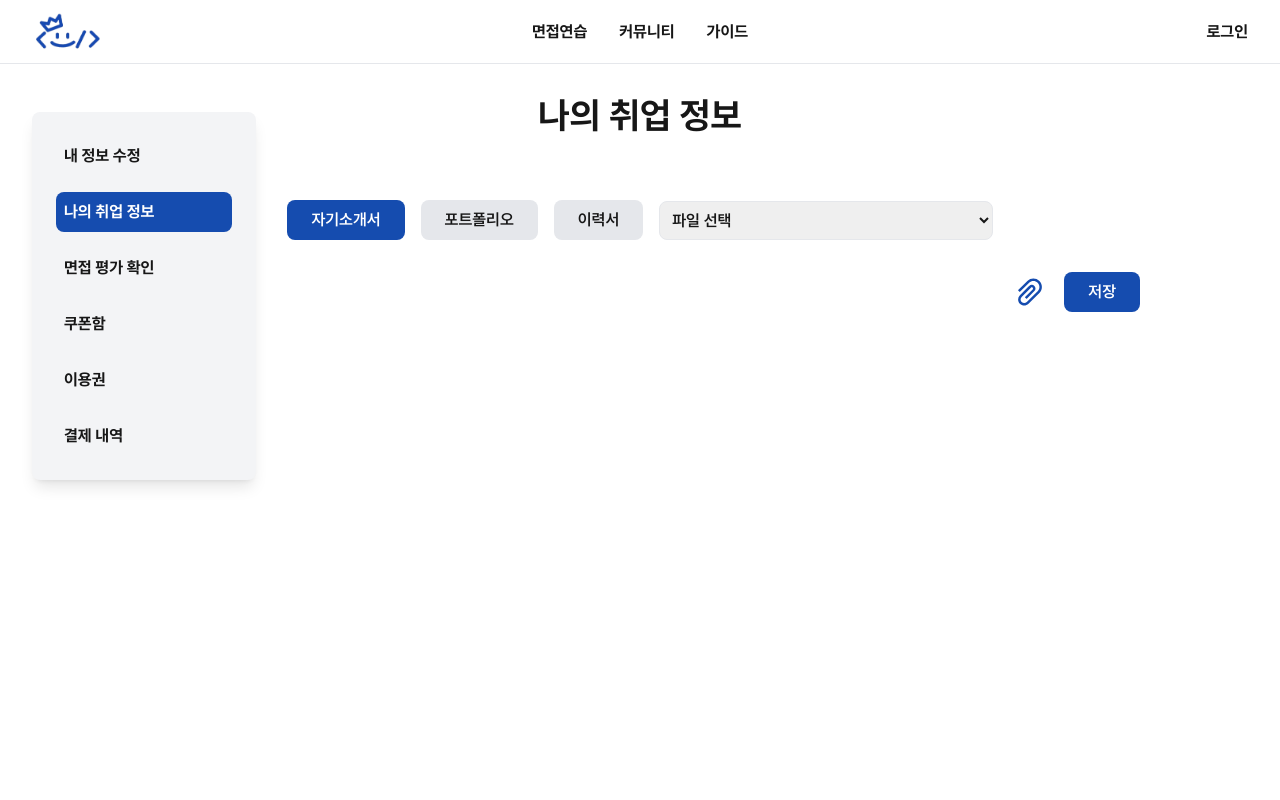
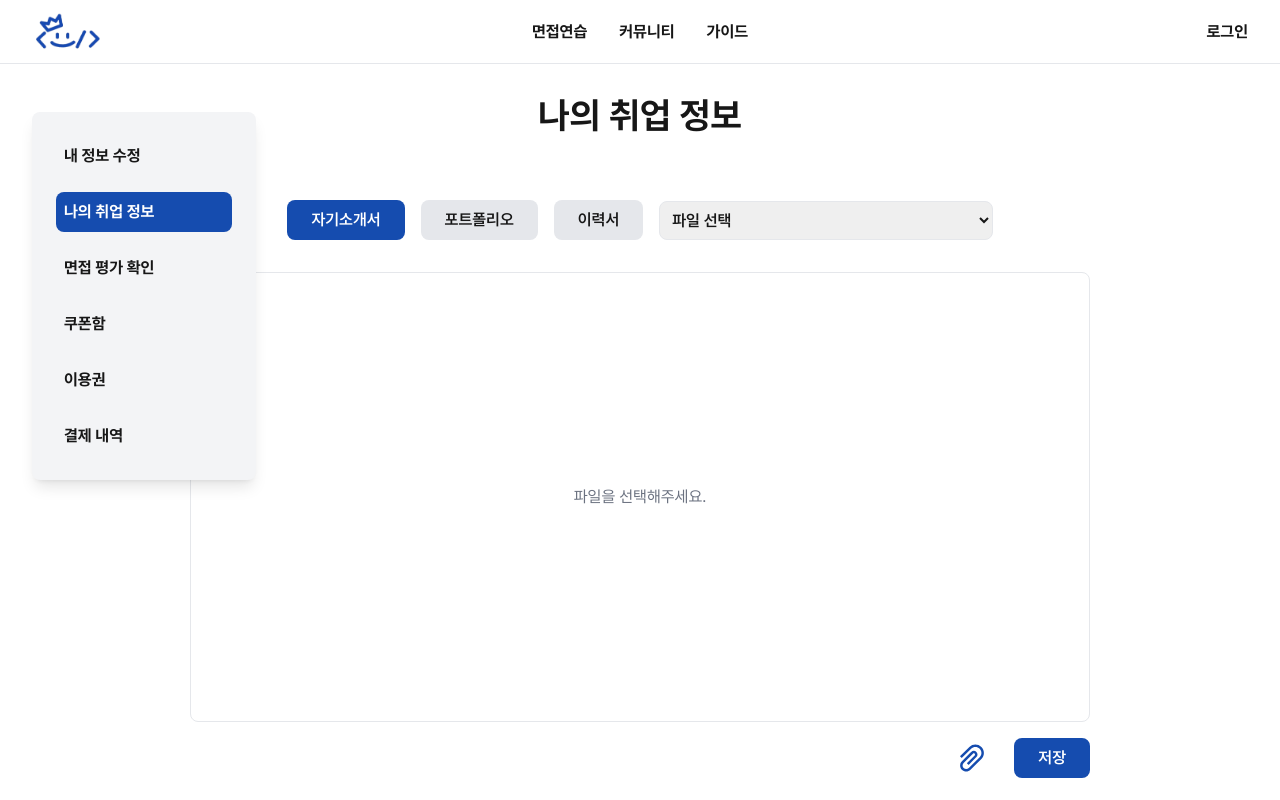
Before and after one commit to TeamRichardStallman/dv-front, a Next.js app: page /mypage/profile in a window 1280 px wide. Shown: the top 800 px of the page. Built offline with nearby package versions, Linux system fonts and the light colour scheme.

Commit message:
DV-106 feat: 파일 미리보기 기능 추가

```diff
--- a/src/app/mypage/profile/page.tsx
+++ b/src/app/mypage/profile/page.tsx
@@ -12,16 +12,19 @@ const ProfilePage = () => {
     { name: "이력서_1.pdf", type: "이력서" },
   ]);
   const [selectedFile, setSelectedFile] = useState<string | null>(null);
+  const [pdfUrl, setPdfUrl] = useState<string | null>(null);
 
   const handleTabChange = (tab: string) => {
     setActiveTab(tab);
     setSelectedFile(null);
+    setPdfUrl(null);
   };
 
   const handleFileChange = (event: React.ChangeEvent<HTMLInputElement>) => {
     const file = event.target.files?.[0];
     if (file) {
       setSelectedFile(file.name);
+      setPdfUrl(URL.createObjectURL(file));
     }
   };
 
@@ -35,6 +38,7 @@ const ProfilePage = () => {
     setFileList((prev) => [...prev, newFile]);
     toast.success(`${activeTab}에 저장되었습니다.`);
     setSelectedFile(null);
+    setPdfUrl(null);
   };
 
   return (
@@ -70,7 +74,10 @@ const ProfilePage = () => {
         >
           이력서
         </button>
-        <select className="ml-4 border rounded-lg p-2 w-1/3">
+        <select
+          className="ml-4 border rounded-lg p-2 w-1/3"
+          onChange={(e) => setSelectedFile(e.target.value)}
+        >
           <option value="">파일 선택</option>
           {fileList
             .filter((file) => file.type === activeTab)
@@ -82,8 +89,15 @@ const ProfilePage = () => {
         </select>
       </div>
 
-      <div className="flex items-center justify-end w-[1000px] mt-4">
-        <span className="text-sm text-gray-600 mr-2">{selectedFile}</span>
+      <div className="w-[900px] h-[450px] border rounded-lg overflow-hidden mt-4 flex items-center justify-center">
+        {pdfUrl ? (
+          <iframe src={pdfUrl} width="100%" height="100%" />
+        ) : (
+          <p className="text-gray-500">파일을 선택해주세요.</p>
+        )}
+      </div>
+
+      <div className="flex items-center justify-end w-[900px] mt-4">
         <label className="flex items-center cursor-pointer">
           <AiOutlinePaperClip className="text-primary text-4xl mr-2" />
           <input
@@ -96,9 +110,10 @@ const ProfilePage = () => {
             }}
           />
         </label>
+        <span className="text-sm text-gray-600 mr-2">{selectedFile}</span>
         <button
           onClick={handleSave}
-          className="py-2 px-6 bg-primary font-semibold text-white rounded-lg ml-2"
+          className="py-2 px-6 bg-primary font-semibold text-white rounded-lg ml-2 whitespace-nowrap"
         >
           저장
         </button>
```
